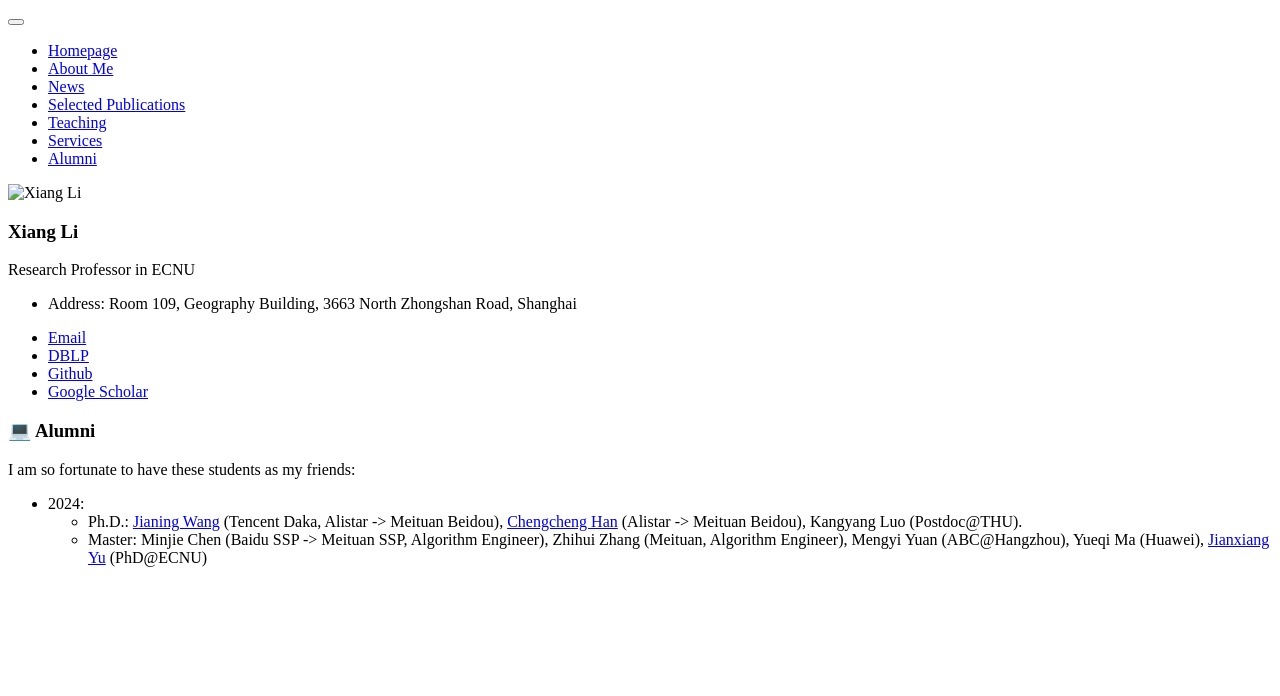
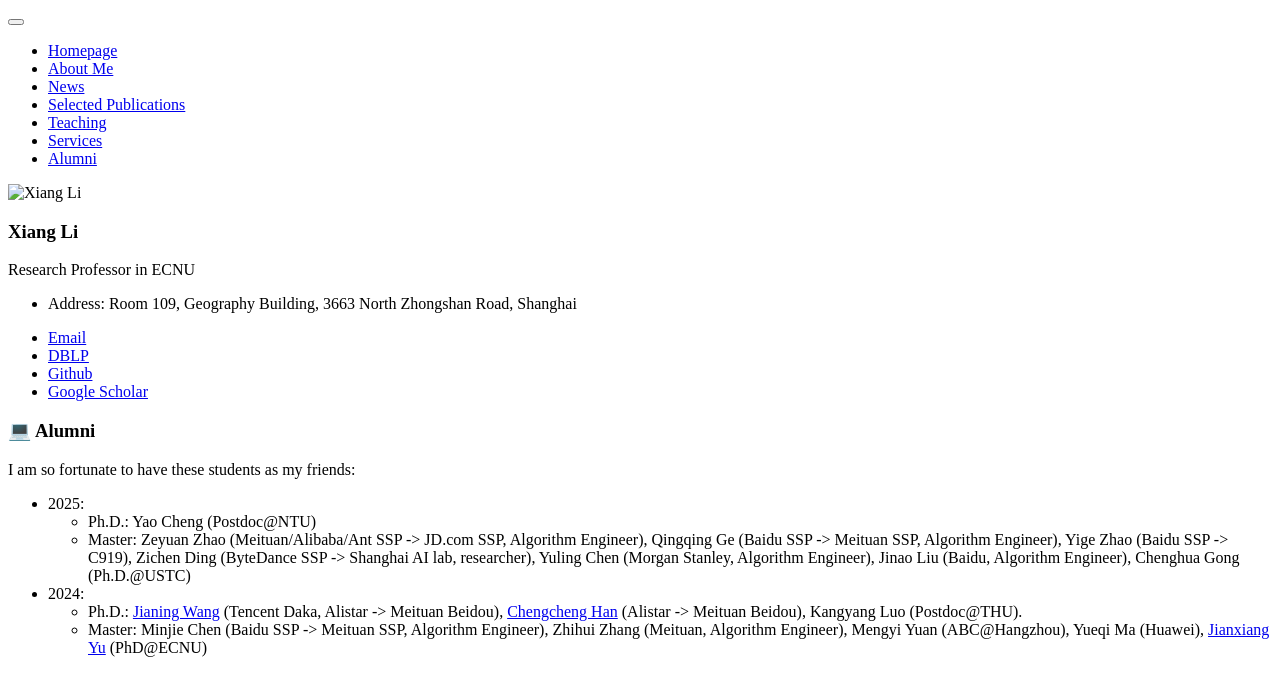
Before and after one commit to lixiang3776/lixiang3776.github.io, a Jekyll site: the page built from _pages/includes/alumni.md, in a window 1280 px wide. Shown: the top 696 px of the page. Built offline with Jekyll 4.4.1, drawn with Linux system fonts in a browser that asks for light colours; our own code applies the rules of GitHub Pages for plain Markdown files.

Commit message:
Update alumni.md

```diff
--- a/_pages/includes/alumni.md
+++ b/_pages/includes/alumni.md
@@ -1,5 +1,8 @@
 # 💻 Alumni
 I am so fortunate to have these students as my friends:
+- 2025:
+    - Ph.D.: Yao Cheng (Postdoc@NTU)
+    - Master: Zeyuan Zhao (Meituan/Alibaba/Ant SSP -> JD.com SSP, Algorithm Engineer), Qingqing Ge (Baidu SSP -> Meituan SSP, Algorithm Engineer), Yige Zhao (Baidu SSP -> C919), Zichen Ding (ByteDance SSP -> Shanghai AI lab, researcher), Yuling Chen (Morgan Stanley, Algorithm Engineer), Jinao Liu (Baidu, Algorithm Engineer), Chenghua Gong (Ph.D.@USTC)
 - 2024:
     - Ph.D.: [Jianing Wang](https://wjn1996.github.io/) (Tencent Daka, Alistar -> Meituan Beidou), [Chengcheng Han](https://hccngu.github.io/) (Alistar -> Meituan Beidou), Kangyang Luo (Postdoc@THU).
     - Master: Minjie Chen (Baidu SSP -> Meituan SSP, Algorithm Engineer), Zhihui Zhang (Meituan, Algorithm Engineer), Mengyi Yuan (ABC@Hangzhou), Yueqi Ma (Huawei), [Jianxiang Yu](https://jianxiangyu.github.io/) (PhD@ECNU)
```
